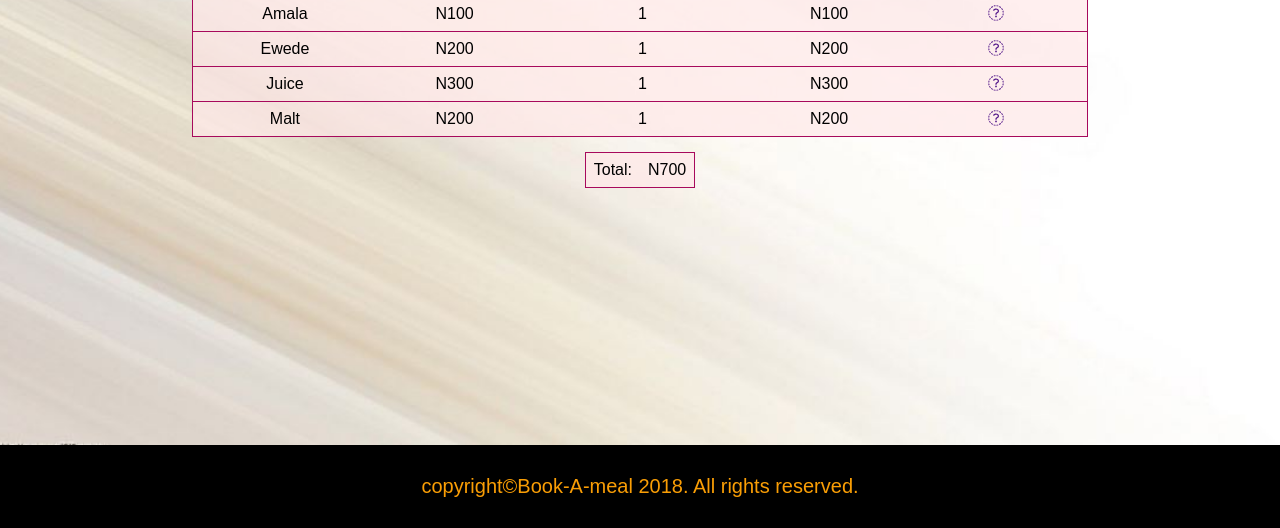
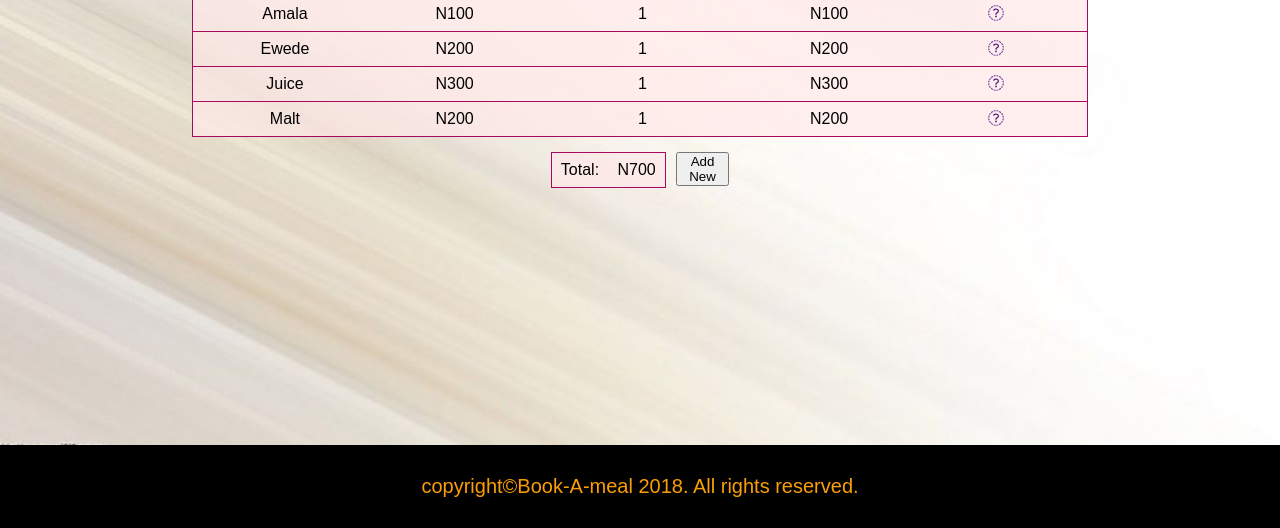
Before and after one commit to OKiMaureen/Book-A-Meal, a plain HTML site: page UI/cart.html in a window 1280 px wide. Shown: the part 355-883 px from the top of the page. Drawn offline with nearby package versions, Linux system fonts and the light colour scheme; a web font is replaced by a local one.

Commit message:
feature(cart-page):add cart page #156924044

```diff
--- a/UI/cart.html
+++ b/UI/cart.html
@@ -111,6 +111,9 @@
            <td>N700</td>
          </tr>
        </table>
+       <div style="margin-left:10px;">
+       <button>Add New</button>
+      </div>
       </div>
     </section>
 
--- a/UI/main.css
+++ b/UI/main.css
@@ -497,6 +497,8 @@ tr {
 }
 .total{
     margin: 15px;
+    display:flex;
+    flex-direction: row;
 }
 .total table,td,th{
     border: none;
```
